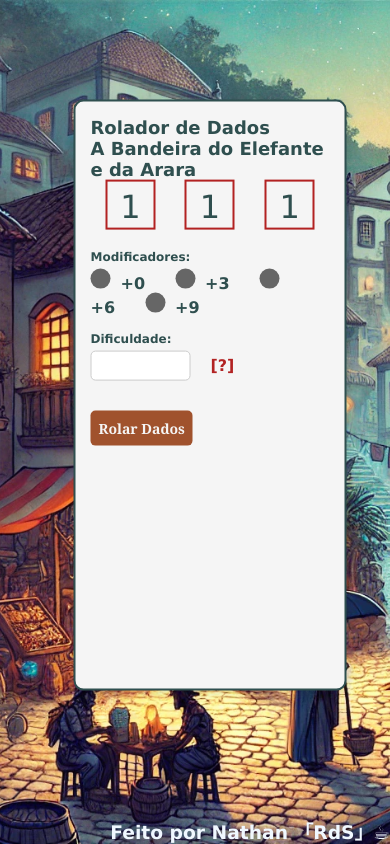
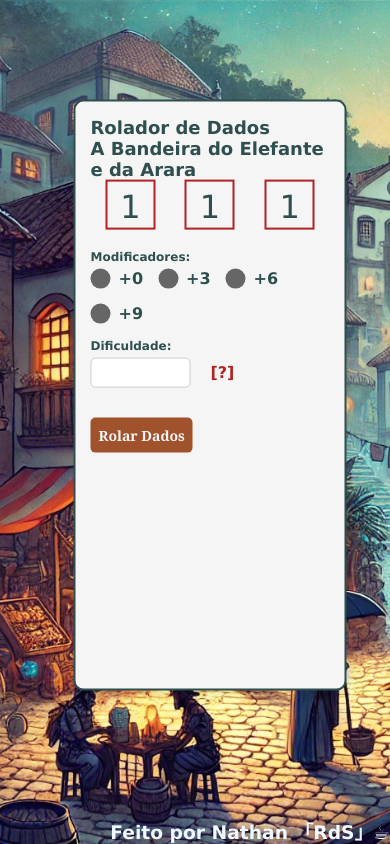
Before and after one commit to NahNathan/BEA-Roller, an Angular app: page / in a window 390 px wide. Built offline with nearby package versions, Linux system fonts and the light colour scheme.

Commit message:
Radio Mobile Fix

```diff
--- a/src/app/app.component.css
+++ b/src/app/app.component.css
@@ -42,11 +42,6 @@
     margin-bottom: 15px;
 }
 
-.modContainer label {
-    margin-right: 30px;
-    margin-left: 0px;
-    font-weight: bold;
-}
 
 .difContainer input {
     height: 30px;
@@ -158,13 +153,28 @@ input[type="radio"]:checked {
     background-color: firebrick;
 }
 
+
 .radio-container {
     display: flex;
-    align-items: center;
+    flex-wrap: wrap;
+    gap: 15px;
 }
 
-.radio-container label {
-    margin-right: 10px;
+.radio-group {
+    display: inline-flex;
+    align-items: center;
+    white-space: nowrap;
+}
+
+.radio-group input[type="radio"] {
+    margin-right: 8px;
+    margin-left: 0;
+}
+
+.radio-group label {
+    font-weight: bold;
+    margin: 0;
+    cursor: pointer;
 }
 
 .full-background {
--- a/src/app/app.component.html
+++ b/src/app/app.component.html
@@ -12,14 +12,24 @@
     <form>
       <div class="modContainer ">
         <p class="label">Modificadores:</p>
+        <div class="radio-container">
+          <div class="radio-group">
             <input type="radio" name="Mod" id="Mod0" [(ngModel)]="modificador" value="0">
             <label for="Mod0">+0</label>
+          </div>
+          <div class="radio-group">
             <input type="radio" name="Mod" id="Mod3" [(ngModel)]="modificador" value="3">
             <label for="Mod3">+3</label>
+          </div>
+          <div class="radio-group">
             <input type="radio" name="Mod" id="Mod6" [(ngModel)]="modificador" value="6">
             <label for="Mod6">+6</label>
+          </div>
+          <div class="radio-group">
             <input type="radio" name="Mod" id="Mod9" [(ngModel)]="modificador" value="9">
             <label for="Mod9">+9</label>
+          </div>
+        </div>
       </div>
 
       <div class="difContainer">
```
Lines whose indentation alone changed are shown as unchanged.
